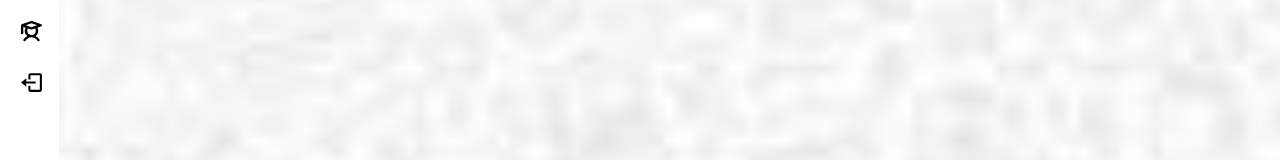
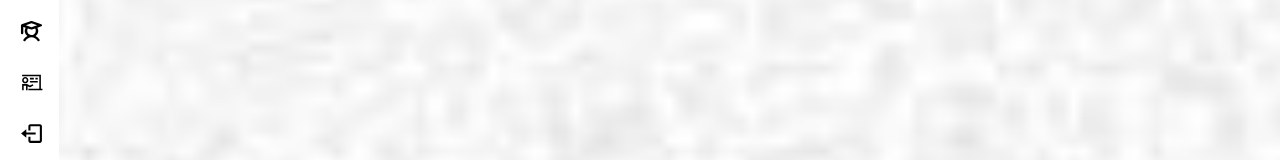
Before and after one commit to Dhirajsakariya/StudentMgntFE, a React (Create React App) app: page /AdminSidebar in a window 1280 px wide. Shown: the part 269-429 px from the top of the page. Built offline with nearby package versions, Linux system fonts and the light colour scheme.

Commit message:
include teacher form

```diff
--- a/src/Components/Sidebar/AdminSidebar.jsx
+++ b/src/Components/Sidebar/AdminSidebar.jsx
@@ -4,7 +4,7 @@ import { NavLink } from 'react-router-dom';
 import { BiLogOut } from 'react-icons/bi';
 import { IoAddCircleOutline } from "react-icons/io5";
 import { FaGooglePay } from "react-icons/fa";
-
+import { LiaChalkboardTeacherSolid } from "react-icons/lia";
 import { MdFamilyRestroom } from "react-icons/md";
 import { PiStudentBold } from "react-icons/pi";
 import { FaBars } from 'react-icons/fa';
@@ -46,6 +46,11 @@ const AdminSidebar = ({userName, children }) => {
             icon: <PiStudentBold  />
         },
 
+        {
+            path: '/TeacherForm',
+            name: 'Teacher Form',
+            icon: <LiaChalkboardTeacherSolid  />
+        },
             {
             path: '/login',
             name: 'Logout',
```
